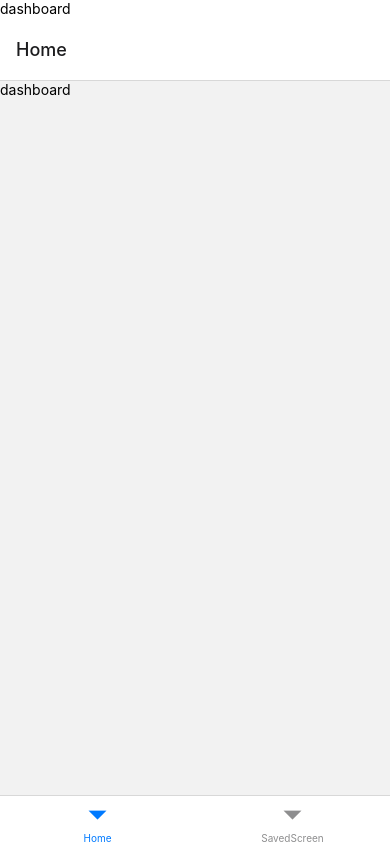
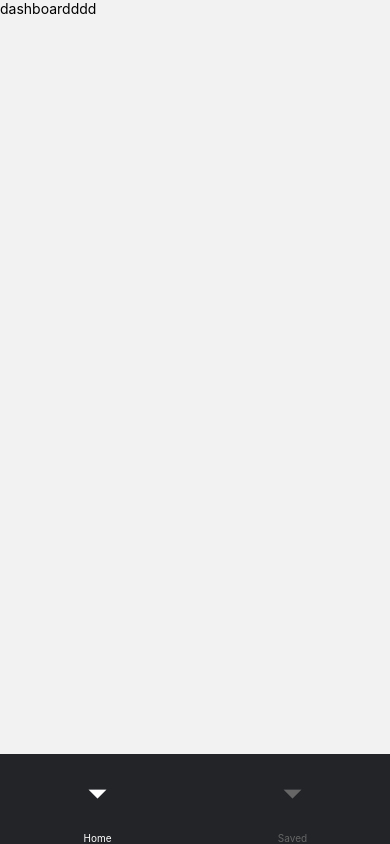
Before and after one commit to UtsavSavani415/Collage-Maker, a React Native app: screen / in a window 390 px wide. Built offline with nearby package versions, Linux system fonts and the light colour scheme.

Commit message:
navbar  error fixed

```diff
--- a/App.tsx
+++ b/App.tsx
@@ -1,8 +1,14 @@
+/* eslint-disable react-native/no-inline-styles */
 import {NavigationContainer} from '@react-navigation/native';
 import React from 'react';
 import {Colors} from 'react-native/Libraries/NewAppScreen';
 import {RootNavigator} from './src/components/navbar/Navbar';
 import DashBoard from './src/components/dashboard/DashBoard';
+import {
+  SafeAreaProvider,
+  useSafeAreaInsets,
+} from 'react-native-safe-area-context';
+import {View} from 'react-native';
 
 function App(): JSX.Element {
   // const isDarkMode = useColorScheme() === 'dark';
@@ -11,13 +17,10 @@ function App(): JSX.Element {
   //   backgroundColor: isDarkMode ? Colors.darker : Colors.lighter,
   // };
 
-  // console.log('====================================');
-  // console.log(Colors);
-  // console.log('====================================');
+  // const insets = useSafeAreaInsets();
 
   return (
     <NavigationContainer>
-      <DashBoard />
       <RootNavigator />
     </NavigationContainer>
   );
--- a/package.json
+++ b/package.json
@@ -15,6 +15,7 @@
     "@react-navigation/native-stack": "^6.9.17",
     "react": "18.2.0",
     "react-native": "0.72.6",
+    "react-native-linear-gradient": "^2.8.3",
     "react-native-safe-area-context": "^4.7.4",
     "react-native-screens": "^3.27.0"
   },
--- a/src/components/dashboard/DashBoard.tsx
+++ b/src/components/dashboard/DashBoard.tsx
@@ -8,7 +8,7 @@ function DashBoard() {
   return (
     <>
       <View>
-        <Text>dashboard</Text>
+        <Text>dashboardddd</Text>
       </View>
     </>
   );
--- a/src/components/navbar/Navbar.tsx
+++ b/src/components/navbar/Navbar.tsx
@@ -9,35 +9,38 @@ export enum Routes {
   ROOT = 'root',
   HOME = 'Home',
   COLLAGE = 'collage',
-  SAVEDSCREEN = 'SavedScreen',
+  SAVEDSCREEN = 'Saved',
 }
 const Tab = createBottomTabNavigator();
 
 const Stack = createNativeStackNavigator();
 
-const Home = () => (
-  <Stack.Navigator
-    screenOptions={{
-      headerShown: false,
-    }}>
-    <Stack.Screen component={DashBoard} name={Routes.HOME} />
-    <Stack.Screen component={DashBoard} name={Routes.COLLAGE} />
-  </Stack.Navigator>
-);
-
 export default function Navbar() {
   return (
-    <Tab.Navigator initialRouteName={Routes.HOME}>
-      <Tab.Screen name={Routes.HOME} component={Home} />
+    <Tab.Navigator
+      initialRouteName={Routes.HOME}
+      screenOptions={{
+        headerShown: false,
+        tabBarActiveTintColor: '#fff',
+        tabBarInactiveTintColor: '#666',
+        // tabBarActiveBackgroundColor: '#c4461c',
+        // tabBarInactiveBackgroundColor: '#b55031',
+        tabBarStyle: {
+          height: 90,
+          paddingTop: 0,
+          backgroundColor: 'rgba(34,36,40,1)',
+          position: 'absolute',
+          borderTopWidth: 0,
+        },
+      }}
+      backBehavior="history">
+      <Tab.Screen name={Routes.HOME} component={DashBoard} />
       <Tab.Screen name={Routes.SAVEDSCREEN} component={SavedScreen} />
     </Tab.Navigator>
   );
 }
 
 export const RootNavigator = () => {
-  console.log('====================================');
-  console.log('in navbar component');
-  console.log('====================================');
   return (
     <>
       <Stack.Navigator>
--- a/src/screens/saved/SavedScreen.tsx
+++ b/src/screens/saved/SavedScreen.tsx
@@ -5,7 +5,7 @@ function SavedScreen() {
   return (
     <>
       <View>
-        <Text>Home</Text>
+        <Text>Saved Screen</Text>
       </View>
     </>
   );
```
Also changed, not shown: 1 other file (tests, documents, lock files or other folders).
